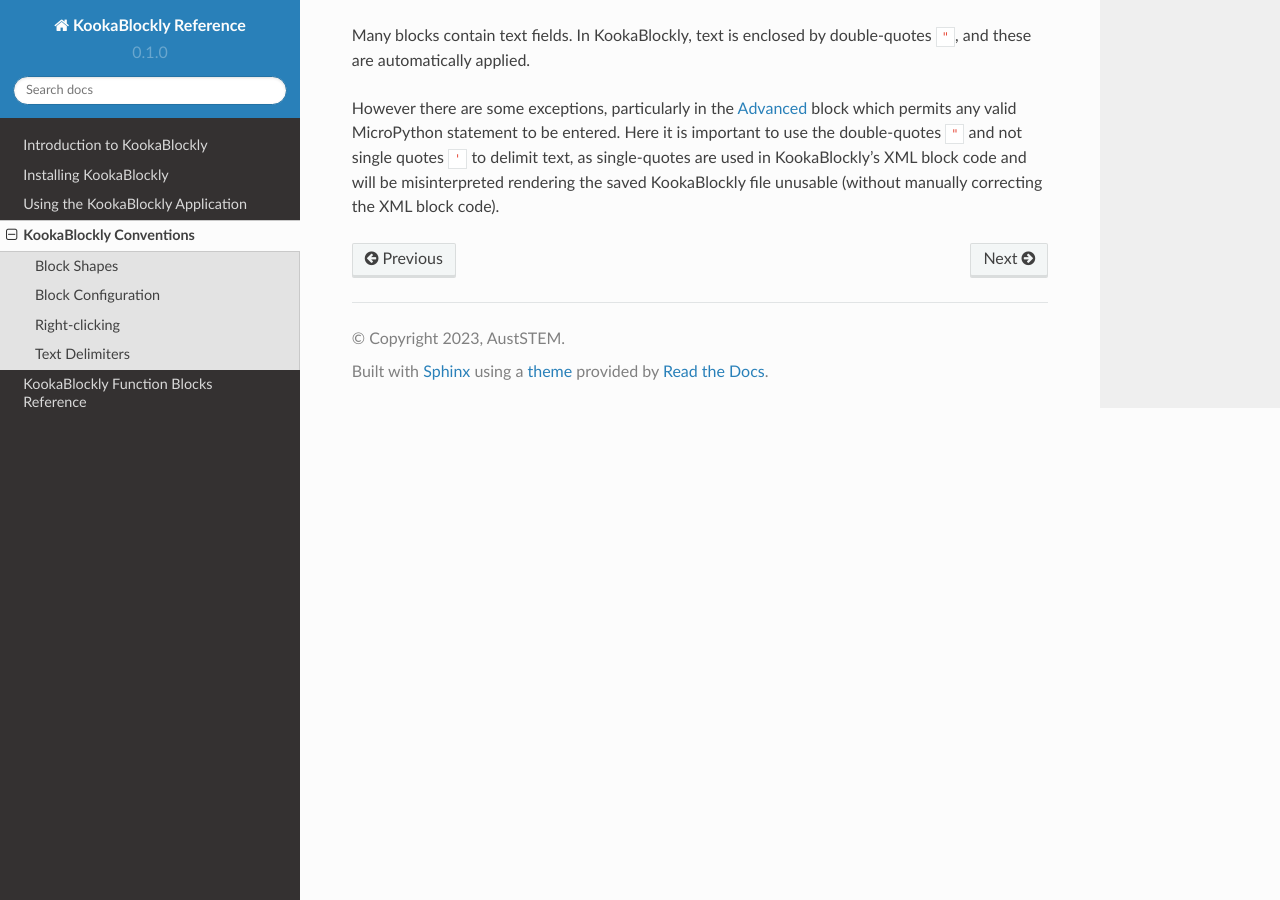
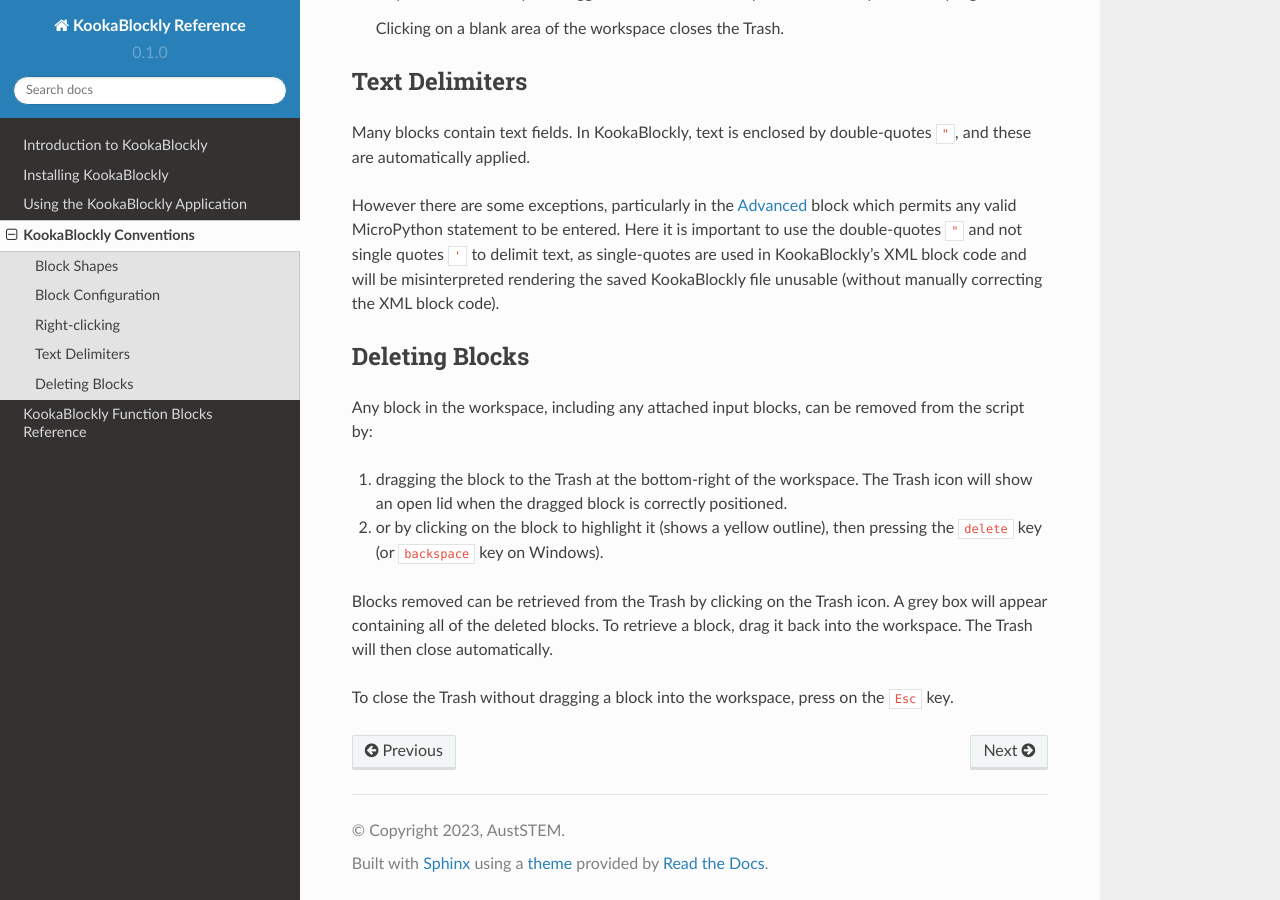
Before and after one commit to TDStrasser/KookaBlockly-Reference, a Sphinx documentation site: the page built from docs/source/conventions.rst, in a window 1280 px wide and 900 px high, scrolled down 2704 px. Built offline with Sphinx 7.4.7 and the Read the Docs theme 2.0.0, drawn with Linux system fonts in a browser that asks for light colours; some of the changed text lies outside the part shown.

Commit message:
Clarification on Trash and Blocks Palette

```diff
--- a/docs/source/conventions.rst
+++ b/docs/source/conventions.rst
@@ -1,9 +1,16 @@
 KookaBlockly Conventions
 ========================
 
-KookaBlockly provides an extensive palette of blocks to assemble into scripts.  The block palette is on the left of the display organised into functionally related categories.
+KookaBlockly provides an extensive palette of blocks to assemble into scripts.
+The blocks palette is on the left of the display organised into functionally related categories.
 
-Clicking on a category, for example the Control category, reveals the blocks available within that category.  To use the block, click on it and drag it onto the KookaBlockly workspace and release, and/or drag it into position until it snaps onto an adjacent block. Any block in the workspace can be clicked on and dragged into position.
+Clicking on a category, for example the Control category, reveals the blocks available within that category.
+To use the block, click on it and drag it onto the KookaBlockly workspace and release, and/or drag it into position until it snaps onto an adjacent block.
+Any block in the workspace can be clicked on and dragged into position.
+
+The blocks palette will close automatically when a block is dragged into the workspace.
+Otherwise, the palette can be closed by clicking on the same block palette symbol that was used to open the palette,
+or by pressing the ``Esc`` key on the keyboard.
 
 Block Shapes
 ------------
@@ -97,3 +104,18 @@
 However there are some exceptions, particularly in the :doc:`advanced` block which permits any valid MicroPython statement to be entered.
 Here it is important to use the double-quotes ``"`` and not single quotes ``'`` to delimit text, as single-quotes are used in KookaBlockly's XML block code
 and will be misinterpreted rendering the saved KookaBlockly file unusable (without manually correcting the XML block code).
+
+Deleting Blocks
+---------------
+
+Any block in the workspace, including any attached input blocks, can be removed from the script by:
+
+1. dragging the block to the Trash at the bottom-right of the workspace.
+   The Trash icon will show an open lid when the dragged block is correctly positioned.
+2. or by clicking on the block to highlight it (shows a yellow outline), then pressing the ``delete`` key (or ``backspace`` key on Windows).
+
+
+Blocks removed can be retrieved from the Trash by clicking on the Trash icon.  A grey box will appear containing all of the deleted blocks.
+To retrieve a block, drag it back into the workspace. The Trash will then close automatically.
+
+To close the Trash without dragging a block into the workspace, press on the ``Esc`` key.
```
Also changed, not shown: docs/source/using.rst (+9 -3 lines).
